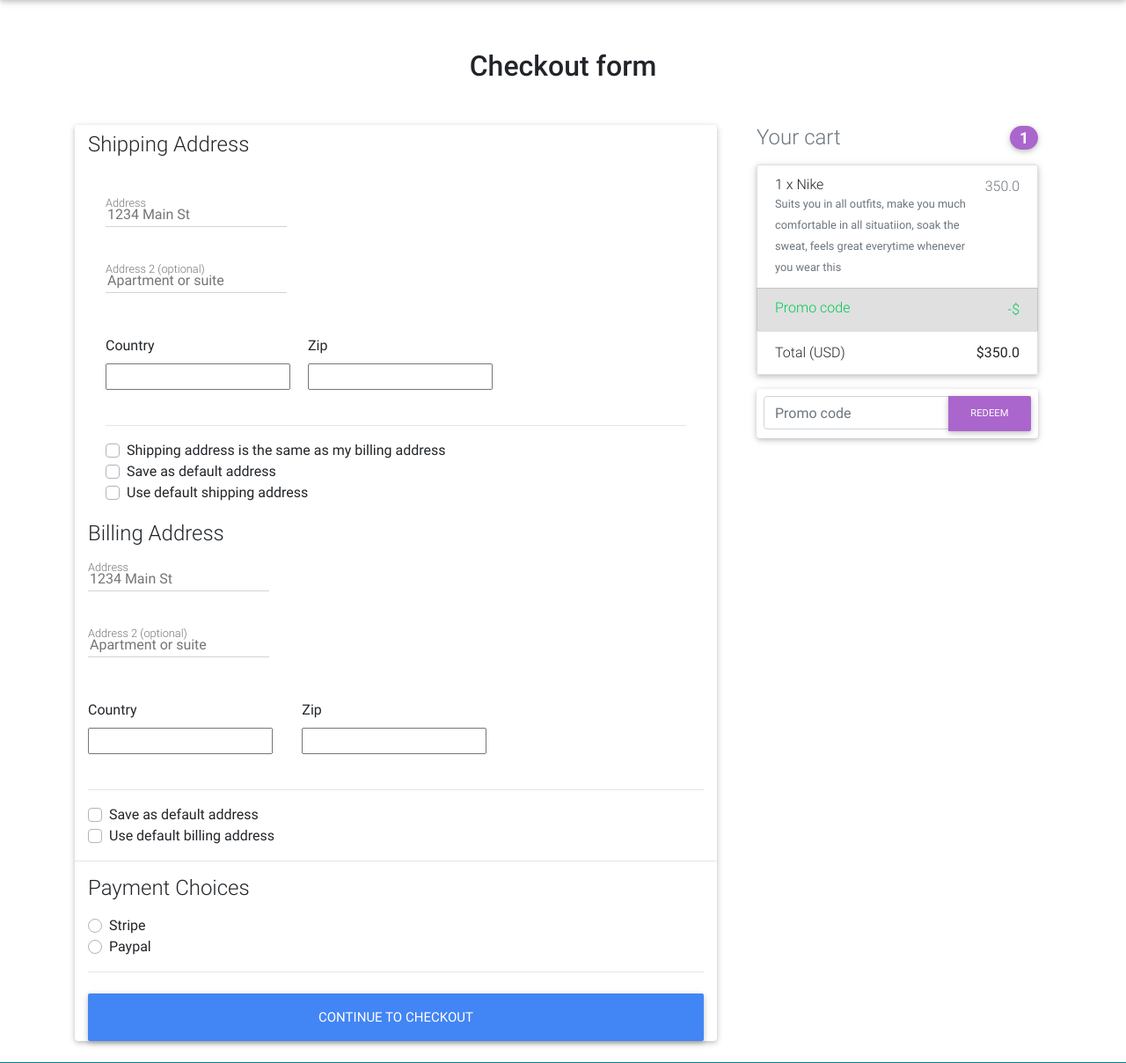
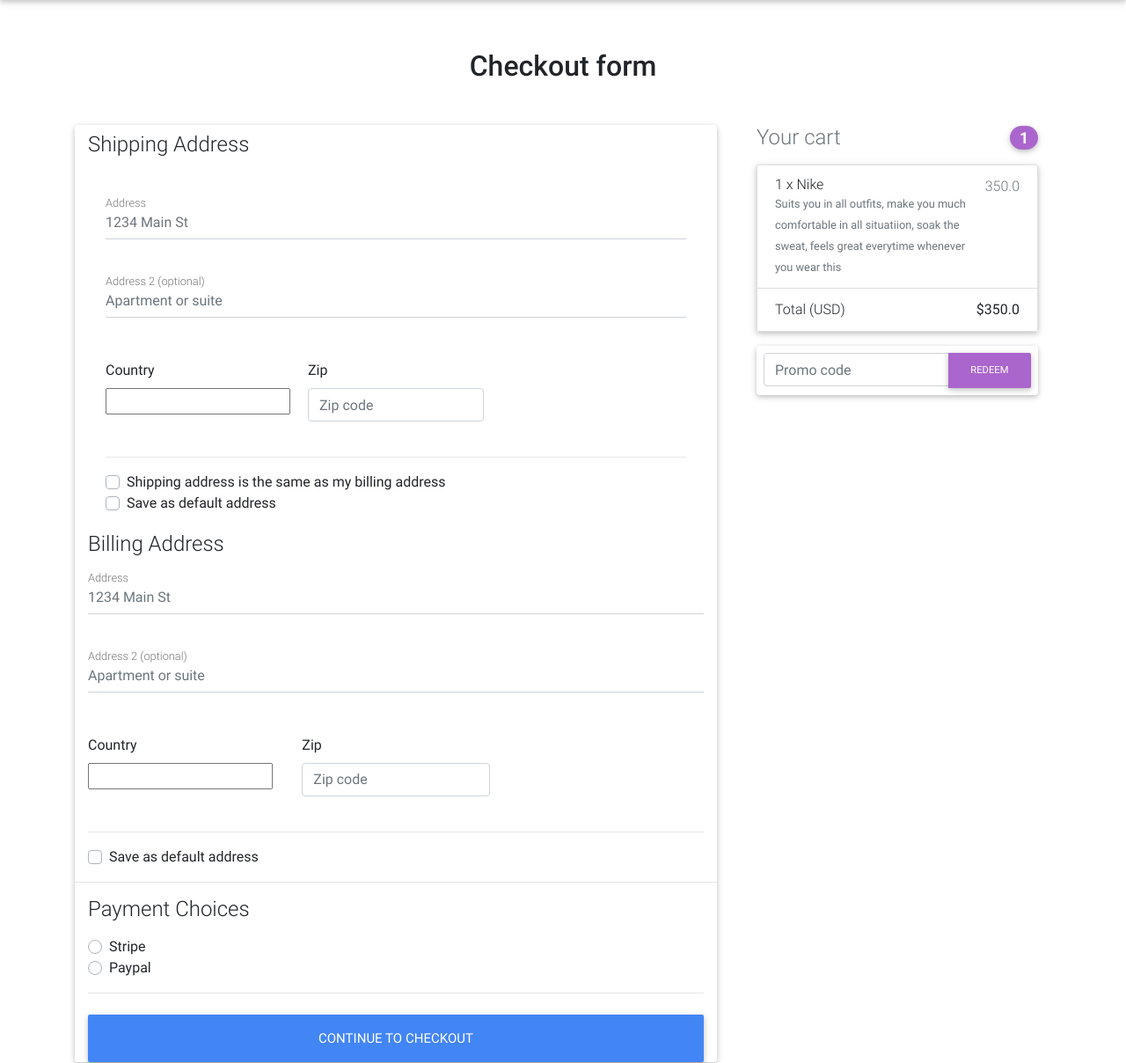
Before and after one commit to sam33n/django_ecommerce_web_application, a Django app: page /checkout/ in a window 1280 px wide. Shown: the part 64-1272 px from the top of the page at 88% size. Run offline with Django 3.2, Linux system fonts and the light colour scheme; a user stored in the database is signed in; data comes from the database, SQL or seed files in the repository; both versions use the stored data as it was after the commit; some libraries are stand-ins or nearby versions.

Commit message:
address fields added

```diff
--- a/src/forms.py
+++ b/src/forms.py
@@ -9,44 +9,27 @@ PAYMENT_CHOICE = (
 
 
 class CheckoutForm(forms.Form):
-    shipping_address = forms.CharField(widget=forms.TextInput(attrs={
-        'placeholder' : '1234 Main St'
-    }))
-    shipping_apartment_address = forms.CharField(required=False , widget=forms.TextInput(attrs={
-        'placeholder' : 'Apartment or suite'
-    }))
-    shipping_country = CountryField(blank_label= '(select country)').formfield(widget=CountrySelectWidget(attrs={
+    shipping_address = forms.CharField(required=False)
+    shipping_apartment_address = forms.CharField(required=False)
+    shipping_country = CountryField(
+        blank_label= '(select country)').formfield(required=False ,
+         widget=CountrySelectWidget(attrs={
         'class' : 'custom-select d-block w-100'
     }))
-    shipping_zip = forms.CharField()
-    billing_address = forms.CharField(widget=forms.TextInput(attrs={
-        'placeholder' : '1234 Main St'
-    }))
-    billing_apartment_address = forms.CharField(required=False , widget=forms.TextInput(attrs={
-        'placeholder' : 'Apartment or suite'
-    }))
-    billing_country = CountryField(blank_label= '(select country)').formfield(widget=CountrySelectWidget(attrs={
+    shipping_zip = forms.CharField(required=False)
+    billing_address = forms.CharField(required=False)
+    billing_apartment_address = forms.CharField(required=False)
+    billing_country = CountryField(blank_label= '(select country)').formfield(required=False ,
+         widget=CountrySelectWidget(attrs={
         'class' : 'custom-select d-block w-100'
     }))
     billing_zip = forms.CharField()
-    same_shipping_address = forms.BooleanField(required=False, widget=forms.CheckboxInput(attrs={
-        'class' : 'custom-control-input'
-    }))
-    save_shipping_info = forms.BooleanField(required=False, widget=forms.CheckboxInput(attrs={
-        'class' : 'custom-control-input'
-    }))
-    default_shipping_info = forms.BooleanField(required=False, widget=forms.CheckboxInput(attrs={
-        'class' : 'custom-control-input'
-    }))
-    same_billing_address = forms.BooleanField(required=False, widget=forms.CheckboxInput(attrs={
-        'class' : 'custom-control-input'
-    }))
-    save_billing_info = forms.BooleanField(required=False, widget=forms.CheckboxInput(attrs={
-        'class' : 'custom-control-input'
-    }))
-    default_billing_info = forms.BooleanField(required=False, widget=forms.CheckboxInput(attrs={
-        'class' : 'custom-control-input'
-    }))
+
+    use_default_shipping = forms.BooleanField(required=False)
+    set_default_shipping = forms.BooleanField(required=False)
+    same_billing_address = forms.BooleanField(required=False)
+    use_default_billing = forms.BooleanField(required=False)
+    set_default_billing = forms.BooleanField(required=False)
     payment_option = forms.ChoiceField(widget=forms.RadioSelect, choices=PAYMENT_CHOICE)
 
 
--- a/src/views.py
+++ b/src/views.py
@@ -29,7 +29,7 @@ class ItemDetailView(LoginRequiredMixin, DetailView):
 
 
 
-def is_valid_fields(list_):
+def is_valid_form(list_):
     valid=True
     for item in list_:
         if item == '':
@@ -56,7 +56,7 @@ class CheckoutView(View):
                                                        default = True
                                                        )
             if order_shipping_qs.exists():
-                context.update({'default_shipping_address' : order_shipping_qs[0]})
+                context.update({'use_default_shipping' : order_shipping_qs[0]})
 
 
             order_billing_qs = Address.objects.filter(user=self.request.user,
@@ -64,7 +64,7 @@ class CheckoutView(View):
                                                        default = True
                                                        )
             if order_billing_qs.exists():
-                context.update({'default_billing_address' : order_billing_qs[0]})
+                context.update({'use_default_billing' : order_billing_qs[0]})
 
             return render(self.request, 'checkout.html', context)
         except ObjectDoesNotExist:
@@ -77,123 +77,137 @@ class CheckoutView(View):
     def post(self, *args, **kwargs):
         form = CheckoutForm(self.request.POST or None)
         try:
-            order= Order.objects.get(user=self.request.user , ordered = False)
+            order = Order.objects.get(user=self.request.user, ordered=False)
             if form.is_valid():
-
-
-                use_default_shipping = form.cleaned_data.get('save_shipping_info')
+                #use default shipping address
+                use_default_shipping = form.cleaned_data.get(
+                    'use_default_shipping')
                 if use_default_shipping:
-                    address_qs = Address.objects.filter(user=self.request.user,
-                                                       address_type = 'S',
-                                                       default = True
-                                                       )
-
+                    address_qs = Address.objects.filter(
+                        user=self.request.user,
+                        address_type='S',
+                        default=True
+                    )
                     if address_qs.exists():
                         shipping_address = address_qs[0]
+                        order.shipping_address = shipping_address
+                        order.save()
                     else:
-                        messages.info(self.request, 'No default shipping address is available')
+                        messages.info(
+                            self.request, "No default shipping address available")
                         return redirect('src:checkout')
                 else:
-                    print('User is entering new shipping address')
-                    shipping_address1 = form.cleaned_data.get('shipping_address')
-                    shipping_apartment_address = form.cleaned_data.get('shipping_apartment_address')
-                    shipping_country = form.cleaned_data.get('shipping_country')
+                    print("User is entering a new shipping address")
+                    shipping_address1 = form.cleaned_data.get(
+                        'shipping_address')
+                    shipping_apartment_address = form.cleaned_data.get(
+                        'shipping_apartment_address')
+                    shipping_country = form.cleaned_data.get(
+                        'shipping_country')
                     shipping_zip = form.cleaned_data.get('shipping_zip')
-                    payment_option =  form.cleaned_data.get('payment_option')
 
+                    if is_valid_form([shipping_address1, shipping_country, shipping_zip]):
+                        shipping_address = Address(
+                            user=self.request.user,
+                            street_address=shipping_address1,
+                            apartment_address=shipping_apartment_address,
+                            country=shipping_country,
+                            zip=shipping_zip,
+                            address_type='S'
+                        )
+                        shipping_address.save()
 
-                    if is_valid_fields(['shipping_address1','shipping_apartment_address','shipping_zip']):
-
-                        shipping_address = Address.objects.create(user=self.request.user,
-                                                                        street_address=shipping_address1,
-                                                                        apartment_address=shipping_apartment_address,
-                                                                        country=shipping_country,
-                                                                        address_type = 'S',
-                                                                        zip=shipping_zip )
-                        shipping_address.save()
                         order.shipping_address = shipping_address
                         order.save()
 
-
-                        set_default_shipping = form.cleaned_data.get('default_shipping_info')
+                        #set default shippping address
+                        set_default_shipping = form.cleaned_data.get(
+                            'set_default_shipping')
                         if set_default_shipping:
                             shipping_address.default = True
                             shipping_address.save()
+
                     else:
-                        messages.warning(self.request, 'You need to fill the required fields')
-                        return redirect('src:checkout')
+                        messages.info(
+                            self.request, "Please fill in the required shipping address fields")
 
-                use_default_billing = form.cleaned_data.get('save_billing_info')
-                same_billing_address = form.cleaned_data.get('same_billing_address')
+                use_default_billing = form.cleaned_data.get(
+                    'use_default_billing')
+                same_billing_address = form.cleaned_data.get(
+                    'same_billing_address')
+
+
+                #billing address is same as shipping address
                 if same_billing_address:
                     billing_address = shipping_address
                     billing_address.pk = None
                     billing_address.save()
+                    billing_address.address_type = 'B'
+                    billing_address.save()
                     order.billing_address = billing_address
                     order.save()
 
-                if use_default_billing:
-                    address_qs = Address.objects.filter(user=self.request.user,
-                                                       address_type = 'B',
-                                                       default = True
-                                                       )
-
+                #use default billing address
+                elif use_default_billing:
+                    print("Using the defualt billing address")
+                    address_qs = Address.objects.filter(
+                        user=self.request.user,
+                        address_type='B',
+                        default=True
+                    )
                     if address_qs.exists():
                         billing_address = address_qs[0]
+                        order.billing_address = billing_address
+                        order.save()
                     else:
-                        messages.info(self.request, 'No default billing address is available')
+                        messages.info(
+                            self.request, "No default billing address available")
                         return redirect('src:checkout')
                 else:
-                    print('User is entering new shipping address')
-                    billing_address1 = form.cleaned_data.get('billing_address')
-                    billing_apartment_address = form.cleaned_data.get('billing_apartment_address')
-                    billing_country = form.cleaned_data.get('billing_country')
+                    print("User is entering a new billing address")
+                    billing_address1 = form.cleaned_data.get(
+                        'billing_address')
+                    billing_apartment_address = form.cleaned_data.get(
+                        'billing_apartment_address')
+                    billing_country = form.cleaned_data.get(
+                        'billing_country')
                     billing_zip = form.cleaned_data.get('billing_zip')
-                    payment_option =  form.cleaned_data.get('payment_option')
 
-                    if is_valid_fields(['billing_address1','billing_apartment_address','billing_zip']):
+                    if is_valid_form([billing_address1, billing_country, billing_zip]):
+                        billing_address = Address(
+                            user=self.request.user,
+                            street_address=billing_address1,
+                            apartment_address=billing_apartment_address,
+                            country=billing_country,
+                            zip=billing_zip,
+                            address_type='B'
+                        )
+                        billing_address.save()
 
-                        billing_address = Address.objects.create(user=self.request.user,
-                                                                        street_address=billing_address1,
-                                                                        apartment_address=billing_apartment_address,
-                                                                        country=billing_country,
-                                                                        address_type = 'S',
-                                                                        zip=shipping_zip )
-                        billing_address.save()
                         order.billing_address = billing_address
                         order.save()
-
-
-                        set_default_billing = form.cleaned_data.get('default_billing_info')
+                        #set default billing address
+                        set_default_billing = form.cleaned_data.get(
+                            'set_default_billing')
                         if set_default_billing:
                             billing_address.default = True
                             billing_address.save()
+
                     else:
-                        messages.warning(self.request, 'You need to fill the required fields')
-                        return redirect('src:checkout')
+                        messages.info(self.request, "Please fill in the required billing address fields")
 
-
-
-
-
-
-
-
-
-
-
-
+                payment_option = form.cleaned_data.get('payment_option')
 
                 if payment_option == 'S':
                     return redirect('src:payment-option', payment_option='stripe')
                 elif payment_option == 'P':
                     return redirect('src:payment-option', payment_option='paypal')
                 else:
-                    messages.warning(self.request, 'Invalid payment choice selected')
+                    messages.warning(self.request, "Invalid payment option selected")
                     return redirect('src:checkout')
         except ObjectDoesNotExist:
-            messages.error(self.request, 'You do not have an active order')
-            return redirect('src:order-summary')
+            messages.warning(self.request, "You do not have an active order")
+            return redirect("src:order-summary")
 
 
 class PaymentView(View):
--- a/templates/checkout.html
+++ b/templates/checkout.html
@@ -24,16 +24,14 @@
                 {% csrf_token %}
                 <!--address-->
                 <div class="md-form mb-5">
-                  <!-- <input type="text" id="address" class="form-control" placeholder="1234 Main St"> -->
-                  {{ form.shipping_address }}
-                  <label for="address" class="">Address</label>
+                  <input type="text" id="shipping_address"  name="shipping_address" class="form-control" placeholder="1234 Main St">
+                  <label for="shipping_address" class="">Address</label>
                 </div>
 
                 <!--address-2-->
                 <div class="md-form mb-5">
-                  <!-- <input type="text" id="address-2" class="form-control" placeholder="Apartment or suite"> -->
-                  {{ form.shipping_apartment_address }}
-                  <label for="address-2" class="">Address 2 (optional)</label>
+                  <input type="text" id="shipping_apartment_address" name="shipping_apartment_address" class="form-control" placeholder="Apartment or suite">
+                  <label for="ashipping_apartment_address" class="">Address 2 (optional)</label>
 
                 </div>
 
@@ -60,8 +58,7 @@
                   <div class="col-lg-4 col-md-6 mb-4">
 
                     <label for="zip">Zip</label>
-                    <!-- <input type="text" class="form-control" id="zip" placeholder="" required> -->
-                    {{form.shipping_zip}}
+                    <input type="text" class="form-control" id="shipping_zip" name="shipping_zip" placeholder="Zip code" required>
                     <div class="invalid-feedback">
                       Zip code required.
                     </div>
@@ -75,23 +72,22 @@
                 <hr>
 
                 <div class="custom-control custom-checkbox">
-                  <input {% if form.same_billing_address.value %}checked{% endif %} type="checkbox" class="custom-control-input" name="same_billing_address" id="same-address">
-                  {{ form.same_shipping_address}}
-                  <label class="custom-control-label" for="same-address">Shipping address is the same as my billing address</label>
+                  <input  type="checkbox" class="custom-control-input" name="same_billing_address" id="same_billing_address">
+                  <label class="custom-control-label" for="same_billing_address">Shipping address is the same as my billing address</label>
                 </div>
                 <div class="custom-control custom-checkbox">
-                  <input {% if form.save_info.value %}checked{% endif %} type="checkbox" class="custom-control-input" name="save_info" id="save-info">
-                  {{ form.save_shipping_info }}
-                  <label class="custom-control-label" for="save-info">Save as default address</label>
+                  <input type="checkbox" class="custom-control-input" name="set_default_shipping" value="set_default_shipping" id="set_default_shipping">
+                  <label class="custom-control-label" for="set_default_shipping">Save as default address</label>
                 </div>
                 {% if default_shipping_address %}
                 <div class="custom-control custom-checkbox">
-                  <input {% if form.save_info.value %}checked{% endif %} type="checkbox" class="custom-control-input" name="save_info" id="save-info">
-                  {{ default_shipping_address.address | truncatechars:10 }}
-                  <label class="custom-control-label" for="save-info">Use default shipping address</label>
+                  <input type="checkbox" class="custom-control-input" name="use_default_shipping" value="use_default_shipping" id="use_default_shipping">
+                  <label class="custom-control-label" for="use_default_shipping">Use default shipping address : {{ default_shipping_address.street_address | truncatechars:10 }}</label>
                 </div>
                 {% endif %}
             </div>
+
+
             <div class="container">
             <h4>Billing Address</h4>
 
@@ -100,16 +96,14 @@
                   {% csrf_token %}
                   <!--address-->
                   <div class="md-form mb-5">
-                    <!-- <input type="text" id="address" class="form-control" placeholder="1234 Main St"> -->
-                    {{ form.billing_address }}
-                    <label for="address" class="">Address</label>
+                    <input type="text" id="billing_address" name="billing_address" class="form-control" placeholder="1234 Main St">
+                    <label for="billing_address" class="">Address</label>
                   </div>
 
                   <!--address-2-->
                   <div class="md-form mb-5">
-                    <!-- <input type="text" id="address-2" class="form-control" placeholder="Apartment or suite"> -->
-                    {{ form.billing_apartment_address }}
-                    <label for="address-2" class="">Address 2 (optional)</label>
+                    <input type="text" id="billing_apartment_address" name="billing_apartment_address" class="form-control" placeholder="Apartment or suite">
+                    <label for="billing_apartment_address" class="">Address 2 (optional)</label>
 
                   </div>
 
@@ -136,8 +130,7 @@
                     <div class="col-lg-4 col-md-6 mb-4">
 
                       <label for="zip">Zip</label>
-                      <!-- <input type="text" class="form-control" id="zip" placeholder="" required> -->
-                      {{form.billing_zip}}
+                      <input type="text" class="form-control" id="billing_zip" name="billing_zip" placeholder="Zip code" required>
                       <div class="invalid-feedback">
                         Zip code required.
                       </div>
@@ -150,15 +143,14 @@
 
                   <hr>
                   <div class="custom-control custom-checkbox">
-                    <input {% if form.save_info.value %}checked{% endif %} type="checkbox" class="custom-control-input" name="save_info" id="save-info">
-                    {{ form.save_billing_info }}
-                    <label class="custom-control-label" for="save-info">Save as default address</label>
+                    <input type="checkbox" class="custom-control-input" name="set_default_billing" value="set_default_billing"  id="set_default_billing">
+                    <label class="custom-control-label" for="set_default_billing">Save as default address</label>
                   </div>
                   {% if default_billing_address %}
                   <div class="custom-control custom-checkbox">
-                    <input {% if form.save_info.value %}checked{% endif %} type="checkbox" class="custom-control-input" name="save_info" id="save-info">
+                    <input  type="checkbox" class="custom-control-input" name="use_default_billing"  value="use_default_billing" id="use_default_billing">
                     {{ default_billing_address.address | truncatechars:10 }}
-                    <label class="custom-control-label" for="save-info">Use default billing address</label>
+                    <label class="custom-control-label" for="use_default_billing">Use default billing address</label>
                   </div>
                   {% endif %}
               </div>
--- a/templates/order_snippet.html
+++ b/templates/order_snippet.html
@@ -17,6 +17,7 @@
         </div>
         <span class="text-muted">{{ order_item.get_final_total }}</span>
       </li>
+      {% if order.coupon.code %}
       <li class="list-group-item d-flex justify-content-between bg-light">
         <div class="text-success">
           <h6 class="my-0">Promo code</h6>
@@ -24,6 +25,7 @@
         </div>
         <span class="text-success">-${{ order.coupon.amount }}</span>
       </li>
+      {% endif %}
       <li class="list-group-item d-flex justify-content-between">
         <span>Total (USD)</span>
         <strong>${{ order.get_total }}</strong>
```
Also changed, not shown: db.sqlite3.
